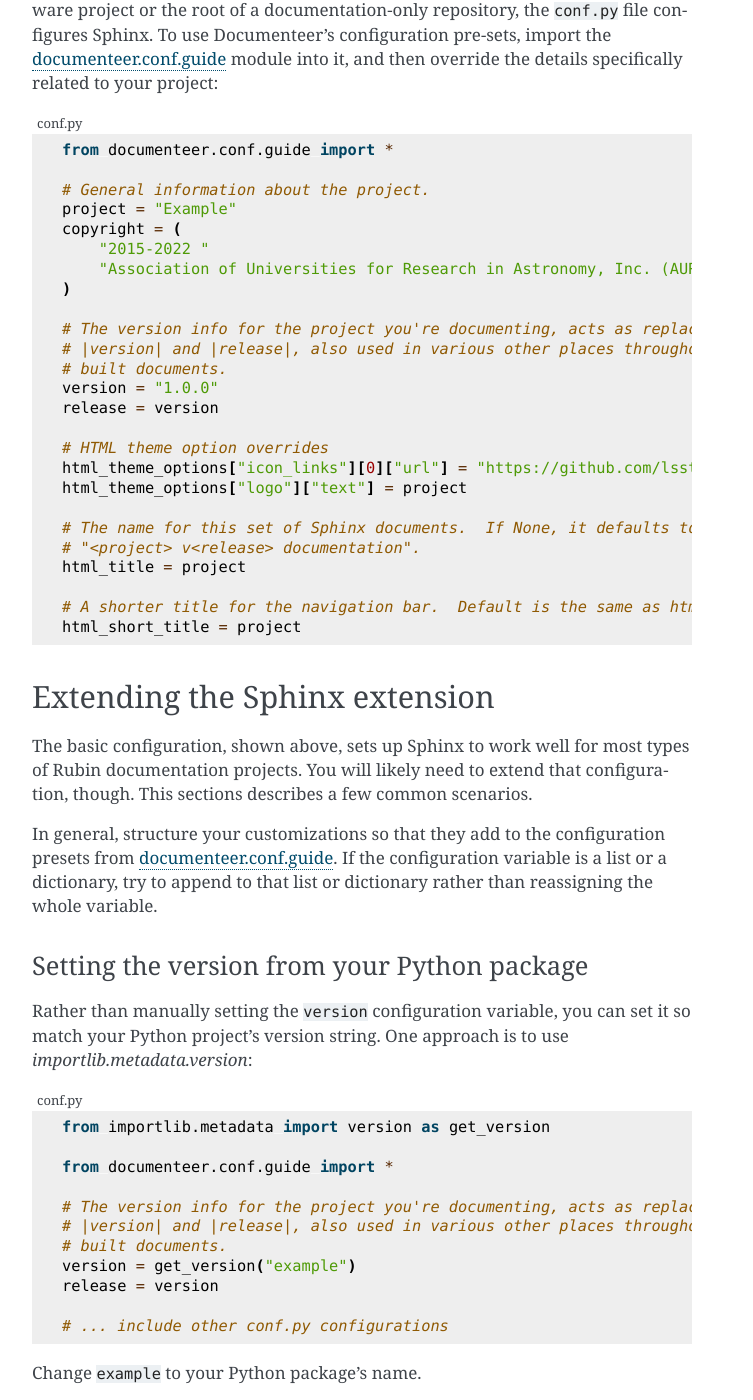
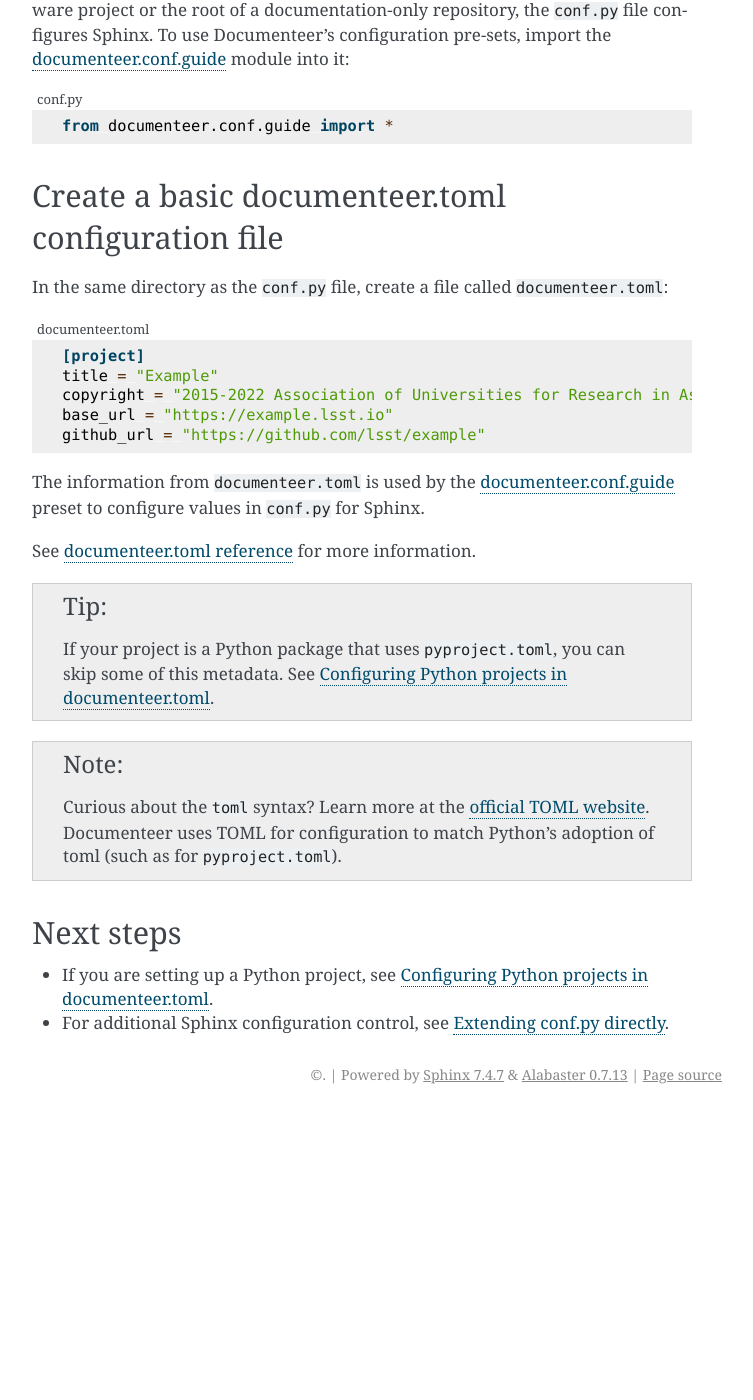
Before and after one commit to lsst-sqre/documenteer, a Sphinx documentation site: the page built from docs/project-guides/guides/configuration.rst, in a window 1280 px wide and 1400 px high, scrolled down 725 px. Shown: the whole window, without its empty margins (388-1141 px from the left). Built offline with Sphinx 7.4.7, drawn with Linux system fonts in a browser that asks for light colours; pages that are not in the unit, such as notebooks, are missing from menus; after the commit the page ends 1839 px from its top, so only the background shows below that; some of the changed text lies outside the part shown.

Commit message:
Document using documenteer.toml
Still to do: fill in the configuration reference page for
documenteer.toml.

```diff
--- a/docs/project-guides/guides/configuration.rst
+++ b/docs/project-guides/guides/configuration.rst
@@ -34,109 +34,45 @@
 ================================================
 
 At the root of your project's documentation, usually the ``docs`` directory for a software project or the root of a documentation-only repository, the :file:`conf.py` file configures Sphinx.
-To use Documenteer's configuration pre-sets, import the |documenteer.conf.guide| module into it, and then override the details specifically related to your project:
+To use Documenteer's configuration pre-sets, import the |documenteer.conf.guide| module into it:
 
 .. code-block:: python
    :caption: conf.py
 
    from documenteer.conf.guide import *
 
-   # General information about the project.
-   project = "Example"
-   copyright = (
-       "2015-2022 "
-       "Association of Universities for Research in Astronomy, Inc. (AURA)"
-   )
+Create a basic documenteer.toml configuration file
+==================================================
 
-   # The version info for the project you're documenting, acts as replacement for
-   # |version| and |release|, also used in various other places throughout the
-   # built documents.
-   version = "1.0.0"
-   release = version
+In the same directory as the :file:`conf.py` file, create a file called :file:`documenteer.toml`:
 
-   # HTML theme option overrides
-   html_theme_options["icon_links"][0]["url"] = "https://github.com/lsst/example"
-   html_theme_options["logo"]["text"] = project
+.. code-block:: toml
+   :caption: documenteer.toml
 
-   # The name for this set of Sphinx documents.  If None, it defaults to
-   # "<project> v<release> documentation".
-   html_title = project
+   [project]
+   title = "Example"
+   copyright = "2015-2022 Association of Universities for Research in Astronomy, Inc. (AURA)"
+   base_url = "https://example.lsst.io"
+   github_url = "https://github.com/lsst/example"
 
-   # A shorter title for the navigation bar.  Default is the same as html_title.
-   html_short_title = project
+The information from :file:`documenteer.toml` is used by the |documenteer.conf.guide| preset to configure values in :file:`conf.py` for Sphinx.
 
-Extending the Sphinx extension
-==============================
+See :doc:`toml-reference` for more information.
 
-The basic configuration, shown above, sets up Sphinx to work well for most types of Rubin documentation projects.
-You will likely need to extend that configuration, though.
-This sections describes a few common scenarios.
+.. tip::
 
-In general, structure your customizations so that they add to the configuration presets from |documenteer.conf.guide|.
-If the configuration variable is a list or a dictionary, try to append to that list or dictionary rather than reassigning the whole variable.
+   If your project is a Python package that uses :file:`pyproject.toml`, you can skip some of this metadata.
+   See :doc:`pyproject-configuration`.
 
-Setting the version from your Python package
---------------------------------------------
+.. note::
 
-Rather than manually setting the ``version`` configuration variable, you can set it so match your Python project's version string.
-One approach is to use `importlib.metadata.version`:
+   Curious about the ``toml`` syntax? Learn more at the `official TOML website <https://toml.io/en/>`__.
+   Documenteer uses TOML for configuration to match Python's adoption of toml (such as for :file:`pyproject.toml`).
 
-.. code-block:: python
-   :caption: conf.py
+Next steps
+==========
 
-   from importlib.metadata import version as get_version
-
-   from documenteer.conf.guide import *
-
-   # The version info for the project you're documenting, acts as replacement for
-   # |version| and |release|, also used in various other places throughout the
-   # built documents.
-   version = get_version("example")
-   release = version
-
-   # ... include other conf.py configurations
-
-Change ``example`` to your Python package's name.
-
-Adding a package to Intersphinx
--------------------------------
-
-One scenario is adding additional projects to the Intersphinx_ configuration.
-For example, to add the Python standard library so that built-in Python APIs can be referenced:
-
-.. code-block:: python
-   :caption: conf.py
-
-   from documenteer.conf.guide import *
-
-   intersphinx_mapping["python"] = ("https://docs.python.org/3", None)
-
-To additionally add the LSST Science Pipelines:
-
-.. code-block:: python
-   :caption: conf.py
-
-   from documenteer.conf.guide import *
-
-   intersphinx_mapping["python"] = ("https://pipelines.lsst.io", None)
-
-Adding a Sphinx extension
--------------------------
-
-You can add additional `Sphinx extensions`_ to your Sphinx build to make use of custom reStructuredText directives and roles.
-To add a new extension, append to the ``extensions`` list:
-
-.. code-block:: python
-   :caption: conf.py
-
-   from documenteer.conf.guide import *
-
-   extensions.extend(["sphinx-click"])
-
-Remember that additional packages may need to be added to your project's Python dependencies (such as in a ``requirements.txt`` or ``pyproject.toml`` file).
+- If you are setting up a Python project, see :doc:`pyproject-configuration`.
+- For additional Sphinx configuration control, see :doc:`extend-conf-py`.
 
 .. |documenteer.conf.guide| replace:: :doc:`documenteer.conf.guide <configuration-preset>`
-
-.. _Sphinx extensions: https://www.sphinx-doc.org/en/master/develop.html
-
-.. _Intersphinx: https://www.sphinx-doc.org/en/master/usage/extensions/intersphinx.html
--- /dev/null
+++ b/docs/project-guides/guides/toml-reference.rst
@@ -0,0 +1,5 @@
+##########################
+documenteer.toml reference
+##########################
+
+TK
```
Also changed, not shown: docs/project-guides/guides/extend-conf-py.rst (added, +54 -0 lines), docs/project-guides/guides/index.rst (+20 -0 lines), docs/project-guides/guides/pyproject-configuration.rst (added, +90 -0 lines).
